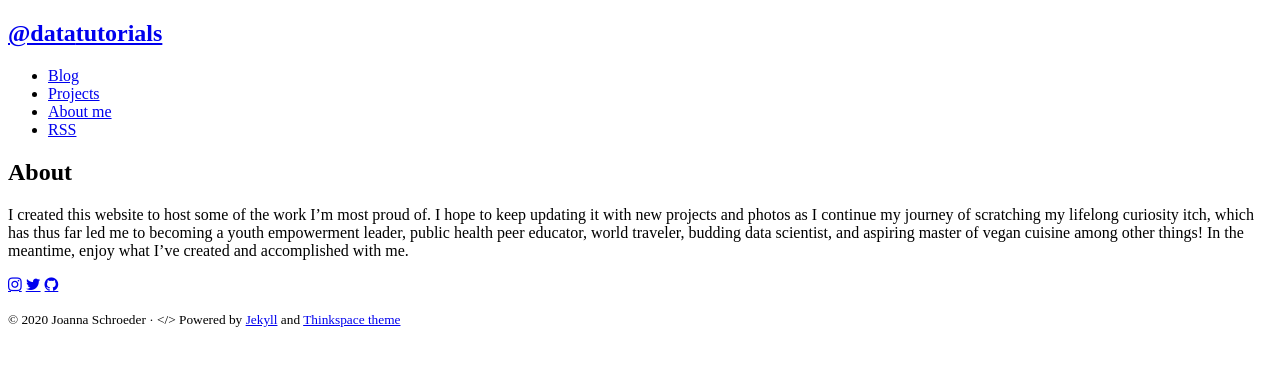
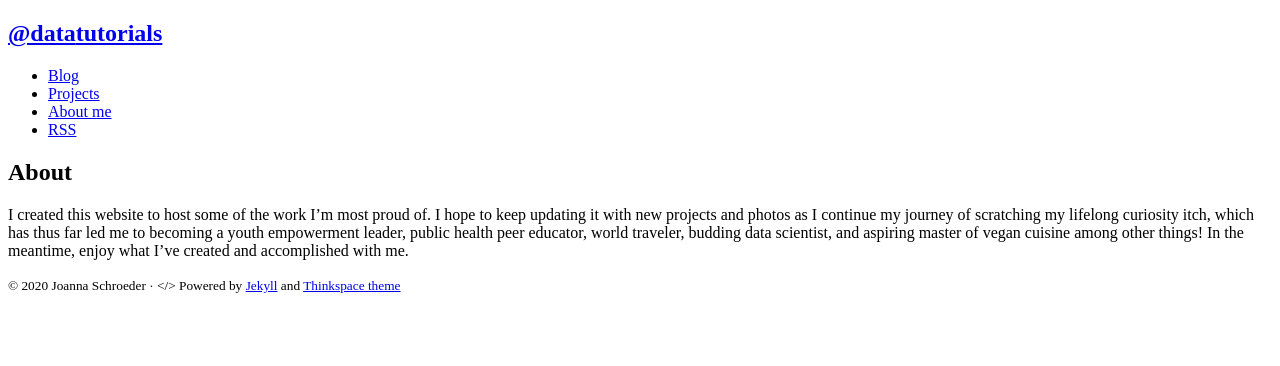
Before and after one commit to jo-schroeder/jo-schroeder.github.io, a Jekyll site: the page built from about.md, in a window 1280 px wide. Shown: the top 366 px of the page. Built offline with Jekyll 4.4.1, drawn with Linux system fonts in a browser that asks for light colours; nearby versions of some CDN libraries.

Commit message:
Update about.md

```diff
--- a/about.md
+++ b/about.md
@@ -4,10 +4,4 @@ title: About
 permalink: /about/
 ---
 
-<link href='https://cdnjs.cloudflare.com/ajax/libs/font-awesome/4.7.0/css/font-awesome.min.css' rel='stylesheet' type='text/css'>
-
 I created this website to host some of the work I'm most proud of. I hope to keep updating it with new projects and photos as I continue my journey of scratching my lifelong curiosity itch, which has thus far led me to becoming a youth empowerment leader, public health peer educator, world traveler, budding data scientist, and aspiring master of vegan cuisine among other things! In the meantime, enjoy what I've created and accomplished with me.
-
-<a href = "https://www.instagram.com/datatutorials/" class = "fa fa-instagram"></a>
-<a href = "https://www.twitter.com/jo_schro" class = "fa fa-twitter"></a>
-<a href = "https://www.github.com/jo-schroeder" class= "fa fa-github"></a>
```
